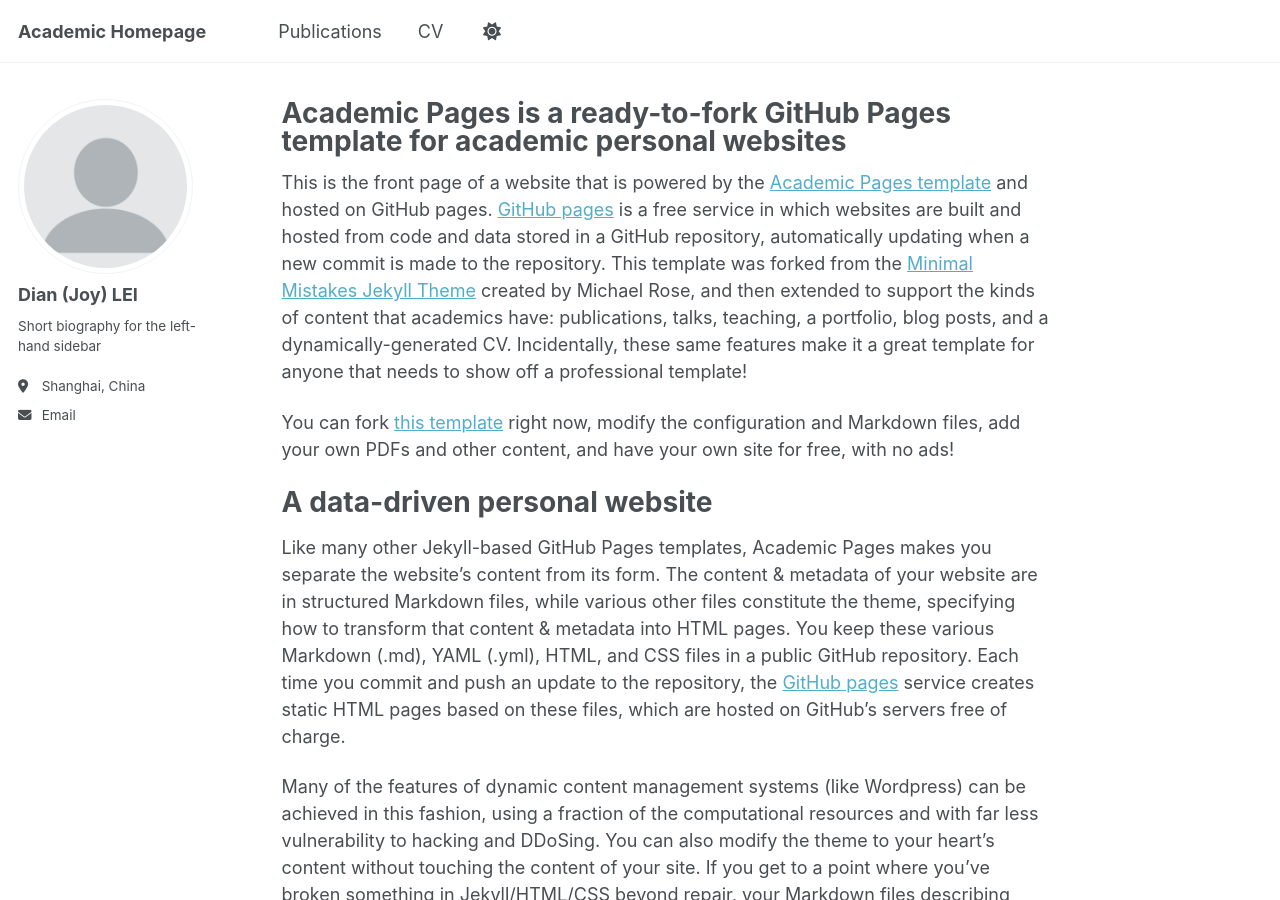
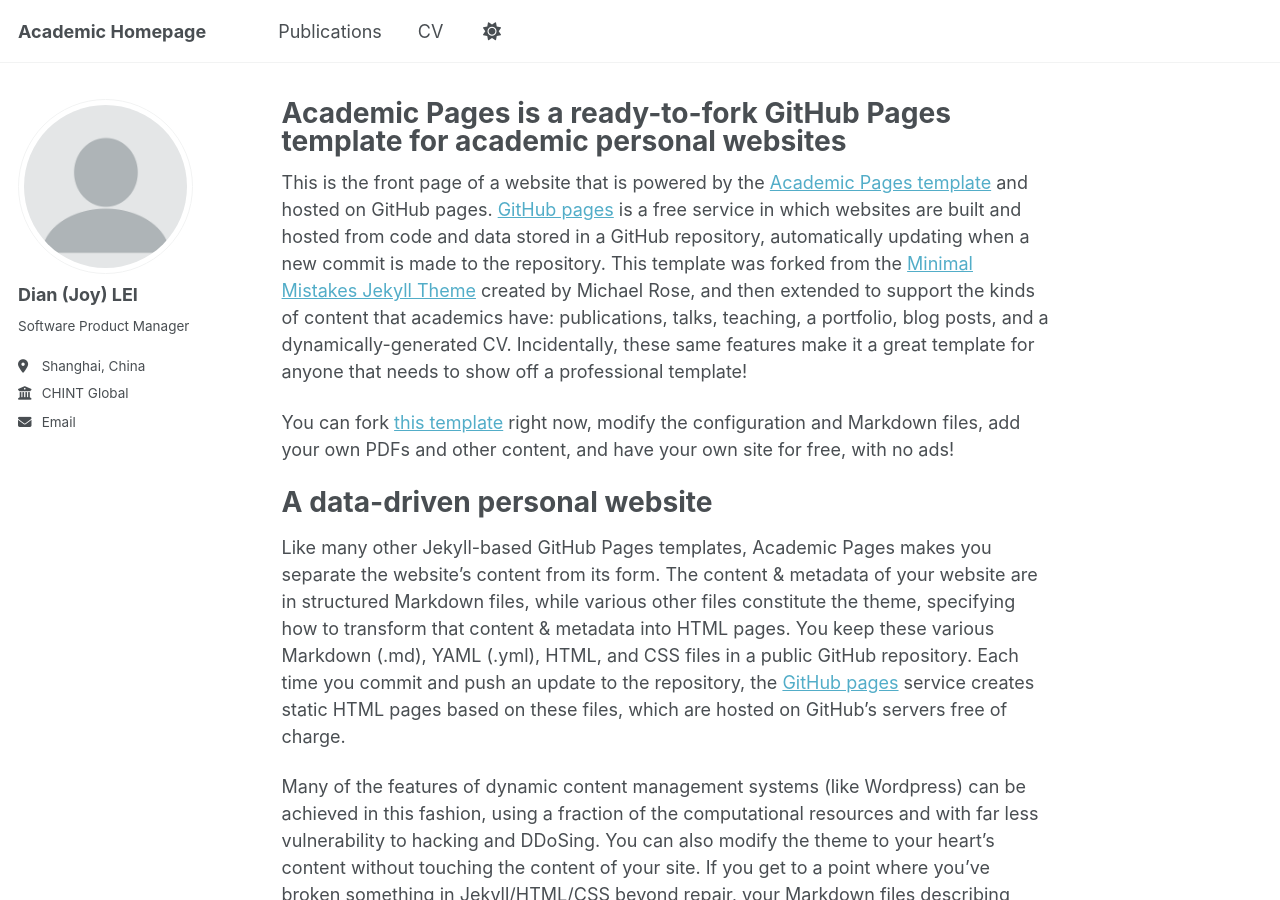
Before and after one commit to joy-lei/joy-lei.github.io, a Jekyll site: the page built from _pages/about.md, in a window 1280 px wide and 900 px high. Built offline with Jekyll 4.4.1, drawn with Linux system fonts in a browser that asks for light colours; a script that is not in the unit is left out.

Commit message:
Update _config.yml

```diff
--- a/_config.yml
+++ b/_config.yml
@@ -26,9 +26,9 @@ author:
   avatar           : "profile.png"
   name             : "Dian (Joy) LEI"
   pronouns         : #"she/her"
-  bio              : "Short biography for the left-hand sidebar"
+  bio              : "Software Product Manager"
   location         : "Shanghai, China"
-  employer         : # "CHINT Global"
+  employer         : "CHINT Global"
   uri              : # URL
   email            : "rephne@foxmail.com"
 
```
